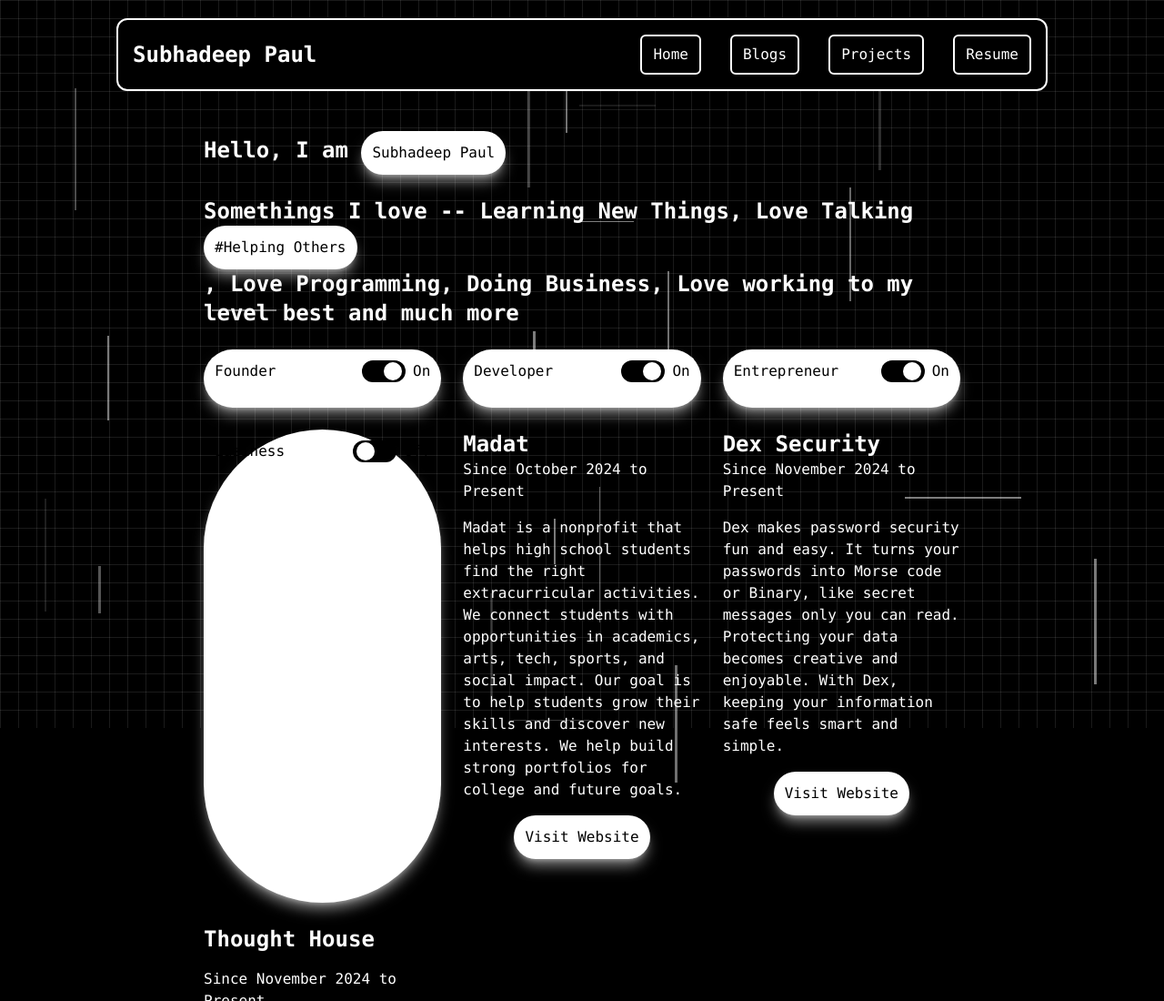
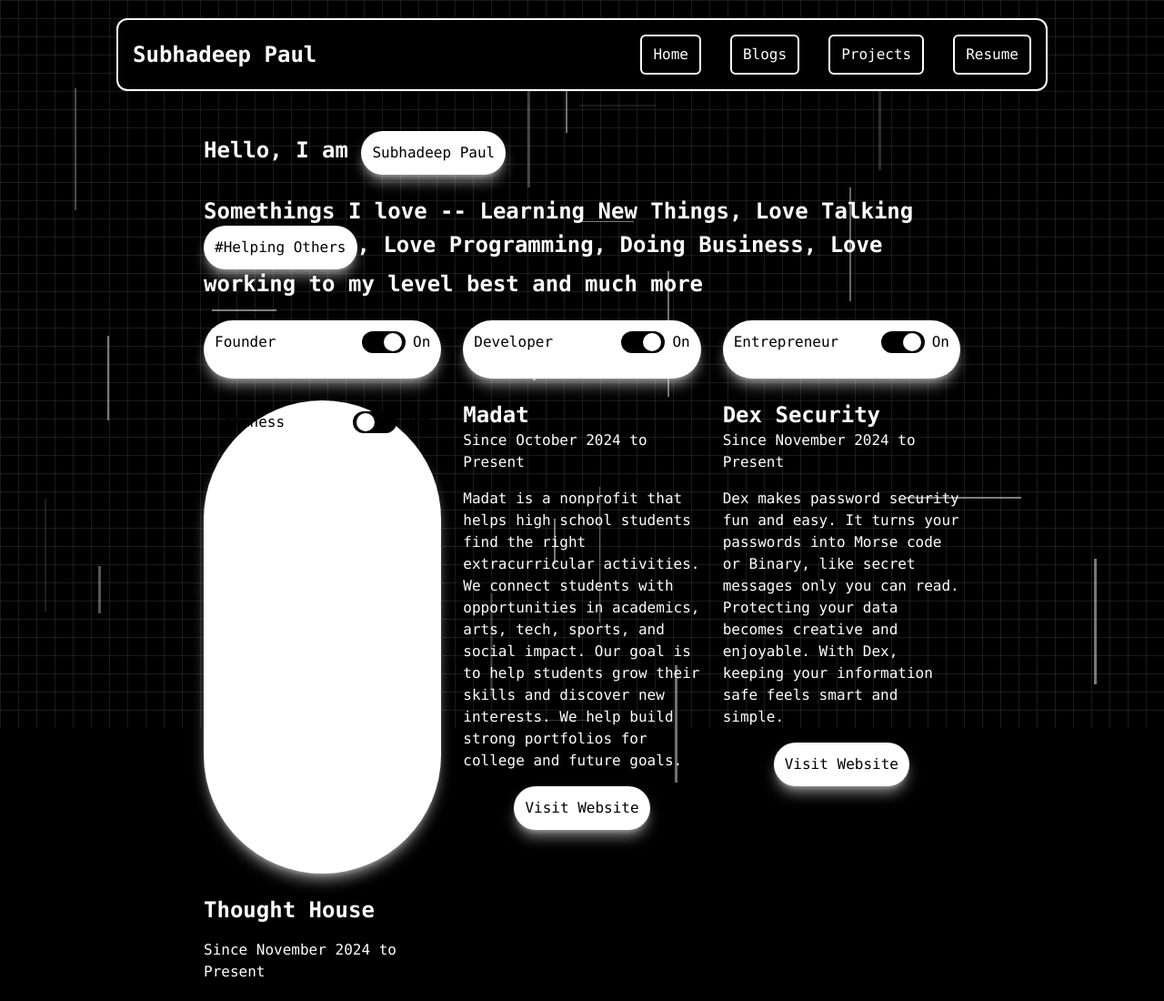
Before and after one commit to Subhadeep-Paul5/Rough-work-, a plain HTML site: page index.html in a window 1280 px wide. Shown: the top 1100 px of the page at 91% size. Drawn offline with nearby package versions, Linux system fonts and the light colour scheme.

Commit message:
Update index.html

```diff
--- a/index.html
+++ b/index.html
@@ -81,7 +81,7 @@
 
             <h1 class="text-2xl font-bold inline">Somethings I love -- Learning New Things, Love Talking </h1><button class="inline-flex rounded-full bg-white text-black p-3 shadow-lg shadow-white/50 active:shadow-xl active:shadow-white/50 transition duration-300">
  <p>#Helping Others</p>
-            </button><h1 class="text-2xl font-bold inline-flex">, Love Programming, Doing Business, Love working to my level best
+            </button><h1 class="text-2xl font-bold inline">, Love Programming, Doing Business, Love working to my level best
 
  and much more</h1>
 <br>
```
